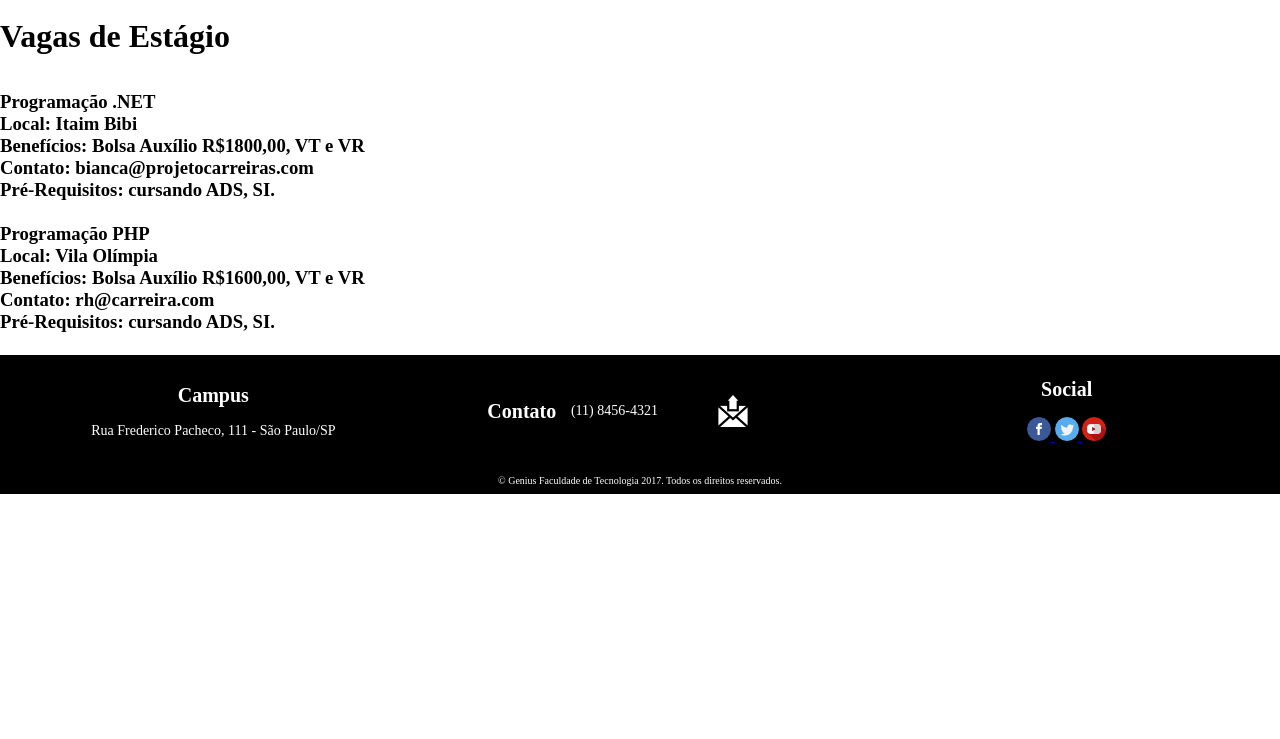
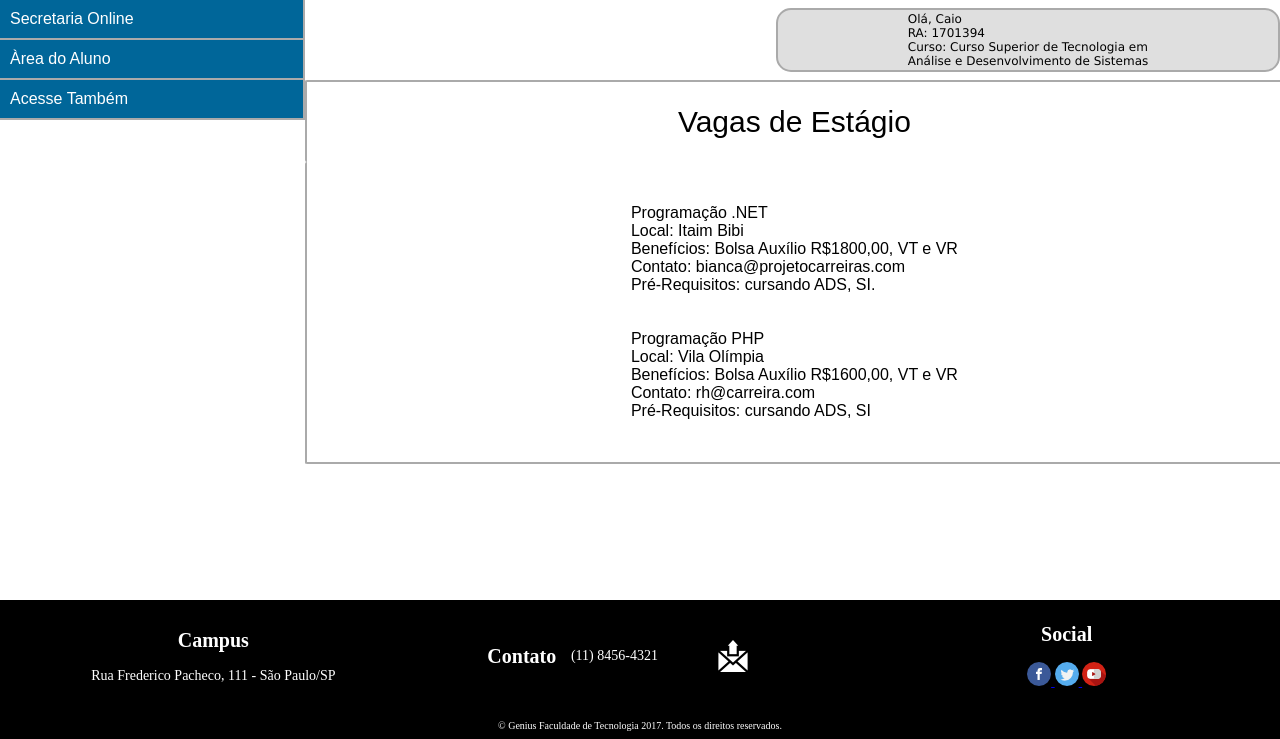
Before and after one commit to Caiohenri20/TecWeb-TF-2-ADS, a Django app: template core/templates/carreira.html in a window 1280 px wide. Shown: the part 96-835 px from the top of the page. Before the commit the page ends 590 px from the top, so only its background shows below. Run offline with Django 3.2, Linux system fonts and the light colour scheme; the template is opened without the code that fills it, so the values that code supplies are empty; parts of the project's set-up code (start-up, migrations or seed data) failed here and were passed over.

Commit message:
Update carreira.html

```diff
--- a/core/templates/carreira.html
+++ b/core/templates/carreira.html
@@ -1,34 +1,69 @@
 {% extends 'base.html' %}
 {% load static %}
-{% block title %} Carreira {% endblock %}
+{% block title %} Cursos {% endblock %}
 {% block css %} href="{% static 'carreira.css' %}" {% endblock %}
-{% block main %}
-
-<body>
-
-<div class="carreiras"><br/>
-<h1>Vagas de Estágio</h1>
-<br/>
-<br/>
 
 
-<h3>Programação .NET<br/>
-Local: Itaim Bibi<br/>
-Benefícios: Bolsa Auxílio R$1800,00, VT e VR<br/>
-Contato: bianca@projetocarreiras.com<br/>
-Pré-Requisitos: cursando ADS, SI.
-<br/>
-<br/>
+{% block main %}
+		<div class="containner">
+			<nav>
+				<div class="item">
+					<input type="checkbox" id="check1">
+					<label for="check1">Secretaria Online</label>
+					<ul>
+						<li><a href="formulario_cadastro.html">Matrícula Online</a></li>
+						<li><a href="formulario_cancelamento.html">Cancelamento de matrícula</a></li>
+						<li><a href="contatoprofessores.html">Contato dos Professores</a></li>
+					</ul>
+				</div>
+				<div class="item">
+					<input type="checkbox" id="check2">
+					<label for="check2">Àrea do Aluno</label>
+					<ul>
+						<li><a href="exerciciosetrabalhos_aluno.html">Trabalhos e Exercícios</a></li>
+						<li><a href="notas.html">Notas e faltas</a></li>
+						<li><a href="horario.html">Horários das Aulas</a></li>
+					</ul>
+				</div>
+				<div class="item">
+					<input type="checkbox" id="check3">
+					<label for="check3">Acesse Também</label>
+					<ul>
+						<li><a href="carreira.html">Núcleo de Carreiras</a></li>
+					</ul>
+				</div>
+			</nav>
+			<div class="painel">
+				<div class="logado">
+					<div class="logadoesquerdo">
+						Olá, Caio</br>
+						RA: 1701394</br>
+						Curso: Curso Superior de Tecnologia em</br>
+						Análise e Desenvolvimento de Sistemas
+					</div>
+				</div>
+				<div class="areacarreira">
 
-<h3>Programação PHP<br/>
-Local: Vila Olímpia<br/>
-Benefícios: Bolsa Auxílio R$1600,00, VT e VR<br/>
-Contato: rh@carreira.com<br/>
-Pré-Requisitos: cursando ADS, SI.
-<br/>
-<br/><strong></strong>
+					<div class="areacarreiratitle"><p>Vagas de Estágio</p></div>
 
-</div>
-</body>
-</html>
+					<div class="areacarreiraconteudo">
+							<p>Programação .NET</br>
+							Local: Itaim Bibi</br>
+							Benefícios: Bolsa Auxílio R$1800,00, VT e VR</br>
+							Contato: bianca@projetocarreiras.com<br/>
+							Pré-Requisitos: cursando ADS, SI.</p></br> </br>
+
+							<p>Programação PHP</br>
+								Local: Vila Olímpia</br>
+								Benefícios: Bolsa Auxílio R$1600,00, VT e VR</br>
+								Contato: rh@carreira.com</br>
+								Pré-Requisitos: cursando ADS, SI</br>
+					</div>
+
+				</div>
+
+				</div>
+			</div>
+		</div>
+
 {% endblock %}
```
